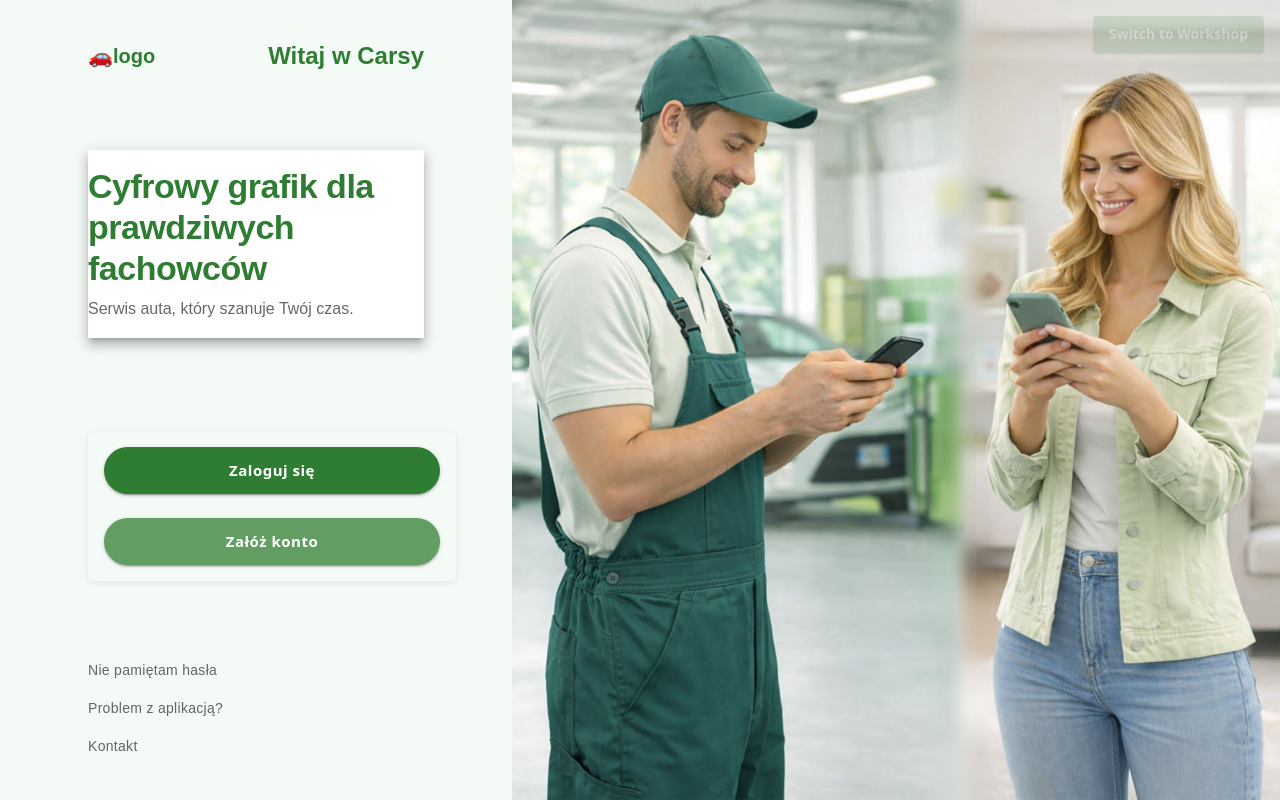
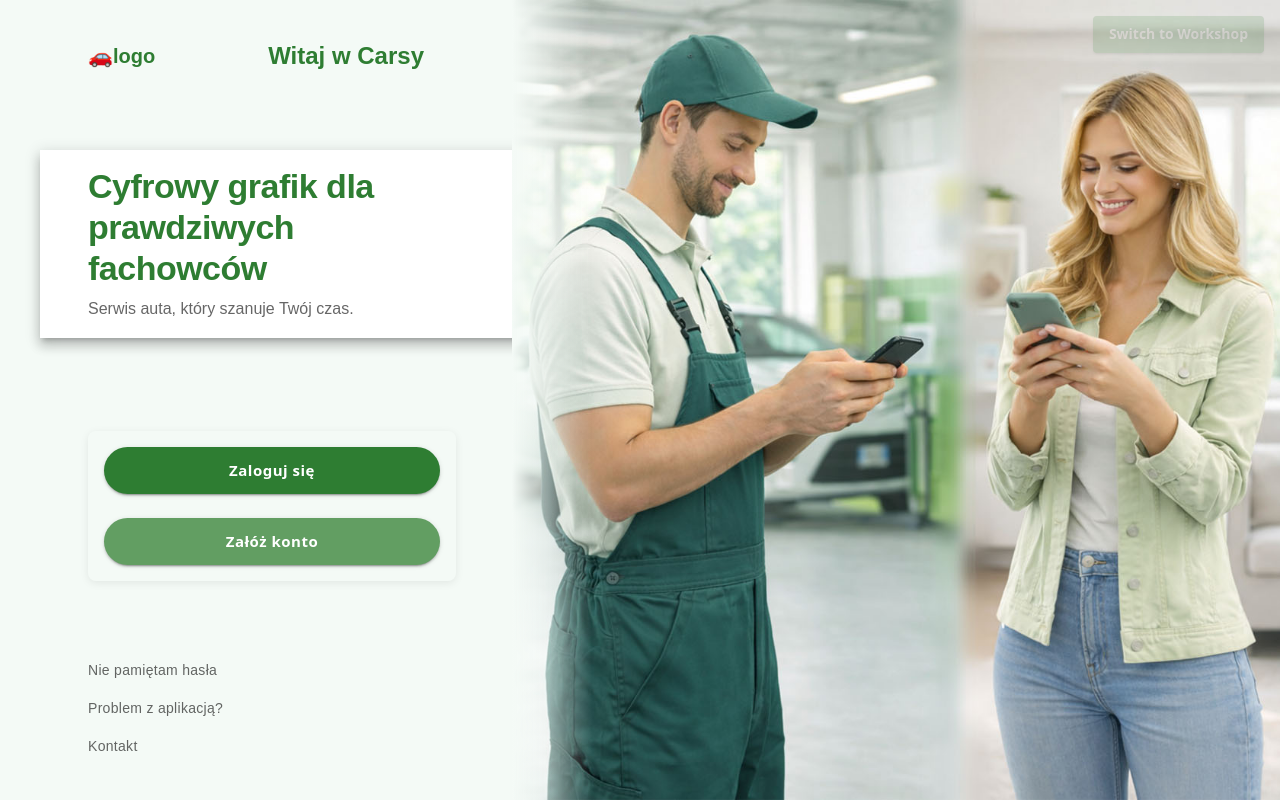
Before and after one commit to 00chestnut/Carsy, a React (Vite) app: page / in a window 1280 px wide. Built offline with nearby package versions, Linux system fonts and the light colour scheme.

Commit message:
Styling and styling and styling

```diff
--- a/src/comp/login.tsx
+++ b/src/comp/login.tsx
@@ -4,7 +4,6 @@ import { useTheme } from "@mui/material/styles";
 import { useMediaQuery } from "@mui/material";
 import { useState } from "react";
 import obrazek from "../assets/obrazek.jpg";
-
 export default function Login() {
   const theme = useTheme();
   const isMobile = useMediaQuery(theme.breakpoints.down("md"));
@@ -65,17 +64,17 @@ export default function Login() {
             <Box
               sx={{
                 mt: 12,
-                mx: 0,
-                px: 0, // no internal horizontal padding so it goes edge-to-edge
+                mx: isMobile ? 0 : -6, // negative margin to stretch past parent padding
+                px: isMobile ? 0 : 6, // add padding back inside so text stays aligned
                 py: 2,
                 bgcolor: "background.paper",
                 borderRadius: 0, // no rounding
                 boxShadow: theme.shadows[8],
                 position: "relative",
-                zIndex: 1200, // higher z-index to override margins inside parent
+                zIndex: 10, // higher z-index to override margins inside parent
                 transform: isMobile ? "none" : "translateY(-18px)",
                 transition: "transform 200ms ease, box-shadow 200ms ease",
-                width: "100%",
+                width: isMobile ? "100%" : "calc(100% + 96px)", // account for negative margins (6 * 8px * 2)
               }}
             >
               <Typography
@@ -296,10 +295,24 @@ export default function Login() {
                 backgroundRepeat: "no-repeat",
                 opacity: imageLoaded ? 1 : 0,
                 transition: "opacity 0.8s cubic-bezier(0.4, 0, 0.2, 1)",
-                zIndex: 2,
+                zIndex: 10,
                 filter: imageLoaded ? "blur(0px)" : "blur(5px)",
               }}
               onLoad={() => setImageLoaded(true)}
+            />
+
+            {/* Left edge blur gradient for smooth transition */}
+            <Box
+              sx={{
+                position: "absolute",
+                top: 0,
+                bottom: 0,
+                left: 0,
+                width: "80px",
+                background: `linear-gradient(to right, ${theme.palette.background.default} 0%, transparent 100%)`,
+                zIndex: 100,
+                pointerEvents: "none",
+              }}
             />
 
             {/* Smooth blur gradient transition overlay */}
@@ -316,7 +329,7 @@ export default function Login() {
                 backdropFilter: imageLoaded ? "blur(0px)" : "blur(3px)",
                 opacity: imageLoaded ? 0 : 0.6,
                 transition: "all 0.8s cubic-bezier(0.4, 0, 0.2, 1)",
-                zIndex: 1.5,
+                zIndex: 25,
                 pointerEvents: "none",
               }}
             />
@@ -347,6 +360,7 @@ export default function Login() {
               src={obrazek}
               alt="Login background"
               style={{
+                zIndex: 100,
                 display: "none",
               }}
               onLoad={() => setImageLoaded(true)}
```
